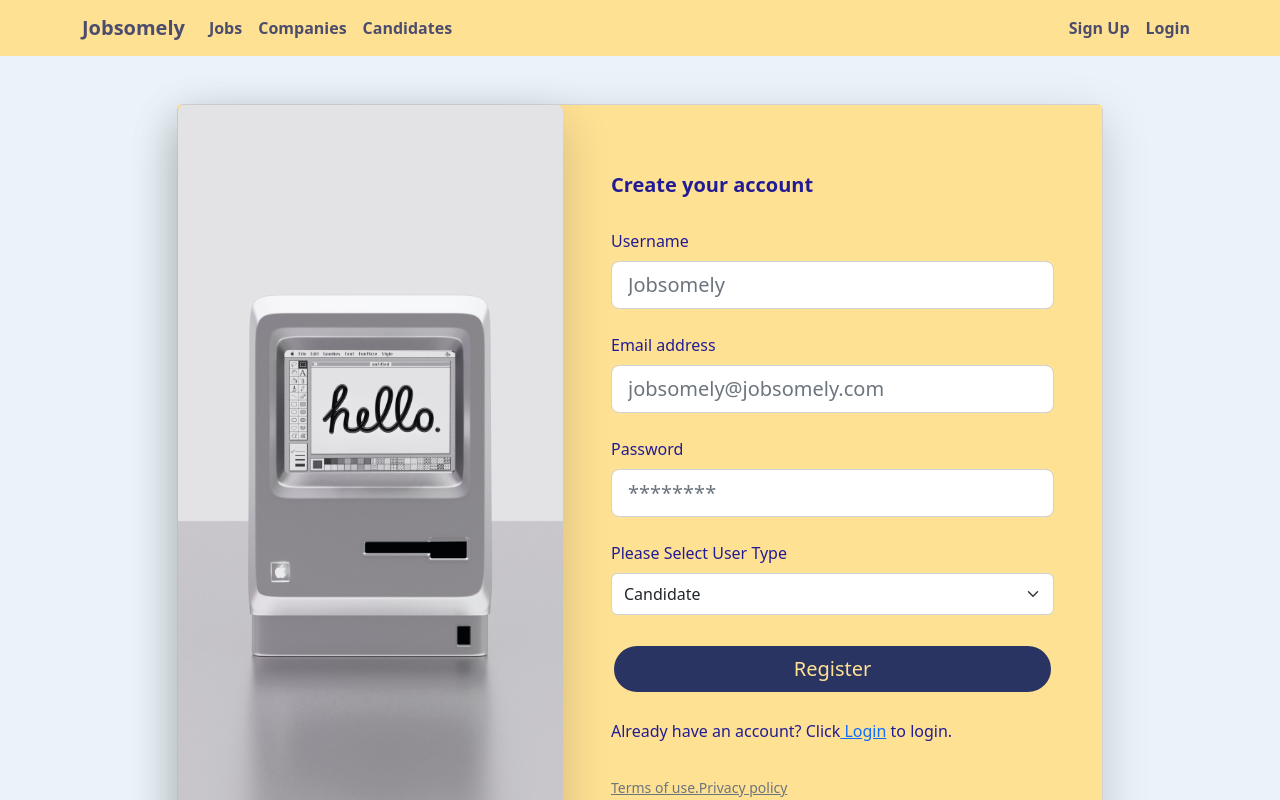
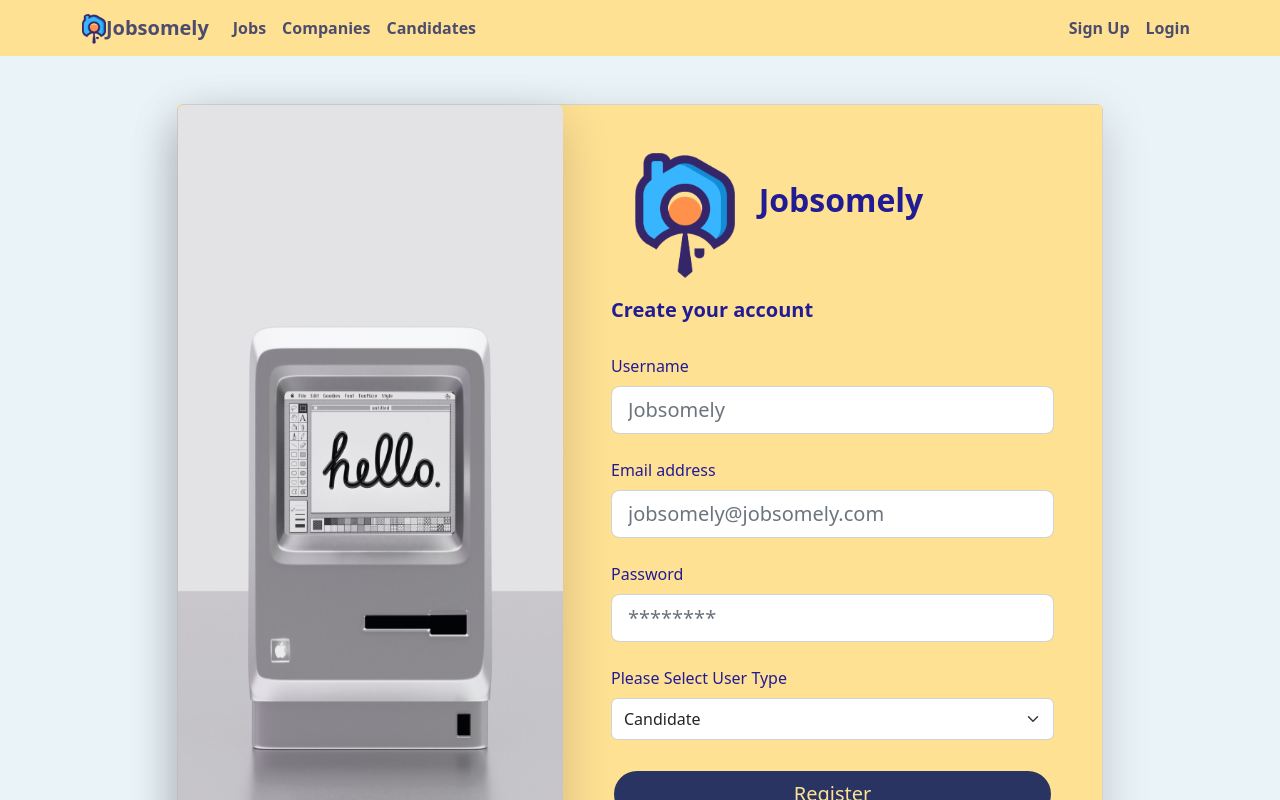
Before and after one commit to alikedo/Job-somely-app, a React (Create React App) app in the folder Job-somely-app-client/: page /signup in a window 1280 px wide. Shown: the top 800 px of the page. Built offline with nearby package versions, Linux system fonts and the light colour scheme.

Commit message:
added logo

```diff
--- a/Job-somely-app-client/public/index.html
+++ b/Job-somely-app-client/public/index.html
@@ -1,21 +1,33 @@
 <!DOCTYPE html>
 <html lang="en">
+
 <head>
   <meta charset="utf-8" />
   <link rel="icon" href="%PUBLIC_URL%/favicon.ico" />
   <meta name="viewport" content="width=device-width, initial-scale=1" />
   <meta name="theme-color" content="#000000" />
-    <meta
-      name="description"
-      content="Web site created using create-react-app"/>
-      <link href="https://cdn.jsdelivr.net/npm/bootstrap@5.2.0/dist/css/bootstrap.min.css" rel="stylesheet" integrity="sha384-gH2yIJqKdNHPEq0n4Mqa/HGKIhSkIHeL5AyhkYV8i59U5AR6csBvApHHNl/vI1Bx" crossorigin="anonymous">
+  <meta name="description" content="Discover your new job or company" />
+  <link rel="apple-touch-icon" href="%PUBLIC_URL%/job-somely-logo1.png" />
+
+
+
+  <link rel="manifest" href="%PUBLIC_URL%/manifest.json" />
+
+  <link href="https://cdn.jsdelivr.net/npm/bootstrap@5.2.0/dist/css/bootstrap.min.css" rel="stylesheet"
+    integrity="sha384-gH2yIJqKdNHPEq0n4Mqa/HGKIhSkIHeL5AyhkYV8i59U5AR6csBvApHHNl/vI1Bx" crossorigin="anonymous">
 
   <title>Jobsomely App</title>
 </head>
+
 <body>
   <noscript>You need to enable JavaScript to run this app.</noscript>
   <div id="root"></div>
-    <script src="https://cdn.jsdelivr.net/npm/@popperjs/core@2.11.5/dist/umd/popper.min.js" integrity="sha384-Xe+8cL9oJa6tN/veChSP7q+mnSPaj5Bcu9mPX5F5xIGE0DVittaqT5lorf0EI7Vk" crossorigin="anonymous"></script>
-    <script src="https://cdn.jsdelivr.net/npm/bootstrap@5.2.0/dist/js/bootstrap.min.js" integrity="sha384-ODmDIVzN+pFdexxHEHFBQH3/9/vQ9uori45z4JjnFsRydbmQbmL5t1tQ0culUzyK" crossorigin="anonymous"></script>
+  <script src="https://cdn.jsdelivr.net/npm/@popperjs/core@2.11.5/dist/umd/popper.min.js"
+    integrity="sha384-Xe+8cL9oJa6tN/veChSP7q+mnSPaj5Bcu9mPX5F5xIGE0DVittaqT5lorf0EI7Vk"
+    crossorigin="anonymous"></script>
+  <script src="https://cdn.jsdelivr.net/npm/bootstrap@5.2.0/dist/js/bootstrap.min.js"
+    integrity="sha384-ODmDIVzN+pFdexxHEHFBQH3/9/vQ9uori45z4JjnFsRydbmQbmL5t1tQ0culUzyK"
+    crossorigin="anonymous"></script>
 </body>
+
 </html>
--- a/Job-somely-app-client/src/components/NavBar.js
+++ b/Job-somely-app-client/src/components/NavBar.js
@@ -19,9 +19,9 @@
     return (
         <Navbar className="fw-bold" style={{ backgroundColor: 'rgb(255, 225, 148)' }} collapseOnSelect expand="lg" variant="dark">
             <Container >
-                {/* <Nav.Link href="/">
-                    <Image src="/job-somely-logo3.png" height="30" className=" rounded d-inline-block align-text-top" alt="logo" />
-                </Nav.Link> */}
+                <Nav.Link href="/">
+                    <Image src="/job-somely-logo1.png" height="30" className=" rounded d-inline-block align-text-top" alt="logo" />
+                </Nav.Link>
                 <Navbar.Brand href="/" style={{ color: 'rgb(76, 76, 109)' }} >Jobsomely</Navbar.Brand>
                 <Navbar.Toggle aria-controls="responsive-navbar-nav" />
                 <Navbar.Collapse id="responsive-navbar-nav">
--- a/Job-somely-app-client/src/pages/LoginPage.js
+++ b/Job-somely-app-client/src/pages/LoginPage.js
@@ -48,6 +48,7 @@
                                 <div className="row g-0" style={{ backgroundColor: 'rgb(255, 225, 148)' }}>
                                     <div className="col-md-6 col-lg-5 d-none d-md-block">
                                         <Image src="/job-somely-login.jpg" alt="login form" className="img-fluid h-100 rounded shadow-lg" />
+
                                     </div>
                                     <div className="col-md-6 col-lg-7 d-flex align-items-center">
                                         <div className="card-body p-4 p-lg-5 text-black">
@@ -56,7 +57,8 @@
 
                                                 <div className="feature-icon d-flex align-items-center mb-3 pb-1">
 
-                                                    {/* <Image className="mx-auto" src="/job-somely-logo1.png" width={"100"} /> */}
+                                                    <Image className="mx-auto" src="/job-somely-logo1.png" width={"100"} />
+                                                    <h2 className="fw-normal mb-3 pb-3 col-md-6 col-lg-8  fw-bold" style={{ color: 'rgb(34, 28, 148)' }}>Jobsomely</h2>
                                                 </div>
 
 
--- a/Job-somely-app-client/src/pages/SignupPage.js
+++ b/Job-somely-app-client/src/pages/SignupPage.js
@@ -56,12 +56,12 @@
 
                       <div className="feature-icon d-flex align-items-center mb-3 pb-1">
 
-                        {/* <Image className="mx-auto" src="/job-somely-logo1.png" width={"100"} /> */}
-                        {/* <h2 className="text-center" style={{ color: 'rgb(34, 28, 148)' }}>Jobsomely</h2> */}
+                        <Image className="mx-auto" src="/job-somely-logo1.png" width={"100"} />
+                        <h2 className="fw-normal mb-3 pb-3 col-md-6 col-lg-8  fw-bold" style={{ color: 'rgb(34, 28, 148)' }}>Jobsomely</h2>
                       </div>
 
 
-                      <h5 className="fw-normal mb-3 pb-3  fw-bold" style={{ color: 'rgb(34, 28, 148)' }}>Create your account</h5>
+                      <h5 className="fw-normal mb-3 pb-3 col-md-6 col-lg-7  fw-bold" style={{ color: 'rgb(34, 28, 148)' }}>Create your account</h5>
                       {errorMessage && <p className="error-message text-danger fw-bold ">{errorMessage}</p>}
 
                       <div className="form-outline mb-4">
```
Also changed, not shown: Job-somely-app-client/src/pages/JobsListPage.js (+10 -8 lines), Job-somely-app-client/public/job-somely-logo1.png, Job-somely-app-client/public/manifest.json. Lines whose indentation alone changed are shown as unchanged.
